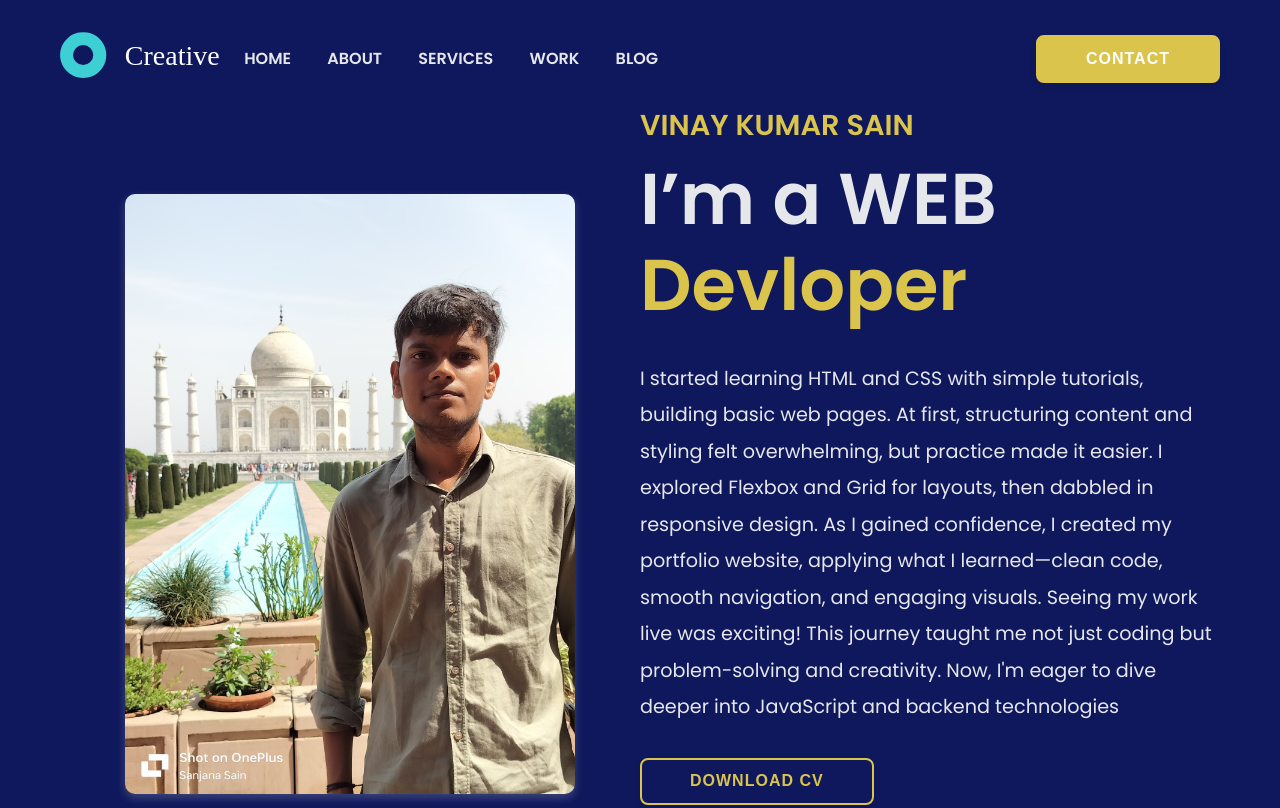
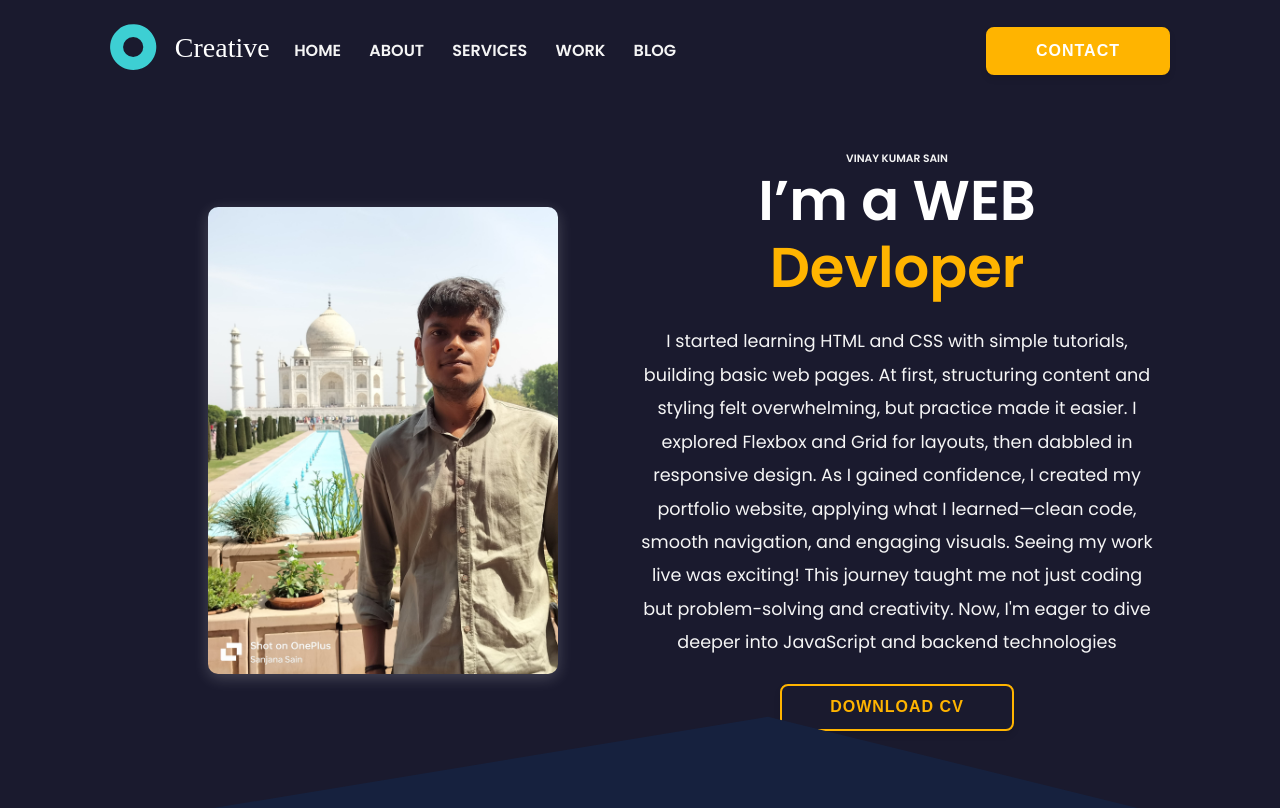
Before and after one commit to vinay5ain/CSS-and-HTML, a plain HTML site: page index.html in a window 1280 px wide. Shown: the top 808 px of the page. Drawn offline with nearby package versions, Linux system fonts and the light colour scheme; files whose address does not match are found by name.

Commit message:
Update style.css

```diff
--- a/style.css
+++ b/style.css
@@ -1,13 +1,13 @@
 @import 'utilities.css';
 
 :root {
-    --primary: #dac44c;
-    --secondary: #0f185c;
-    --dark: #042454;
-    --light: #E5E7EB;
-    --ternary: #374151;
-    --pure: #FFFFFF;
-    --accent: #8d4af0;
+    --primary: #ffb400;
+    --secondary: #1a1a2e;
+    --dark: #16213e;
+    --light: #f5f5f5;
+    --ternary: #0f3460;
+    --pure: #ffffff;
+    --accent: #e94560;
 }
 
 body {
@@ -15,6 +15,7 @@ body {
     background: var(--dark);
     color: var(--light);
     line-height: 1.6;
+    overflow-x: hidden;
 }
 
 html {
@@ -30,44 +31,28 @@ html {
 
 header {
     background: var(--secondary);
-    clip-path: polygon(0 0, 100% 0, 100% 100%, 70% 87%, 0 100%);
-    padding-bottom: 5rem;
+    clip-path: polygon(0 0, 100% 0, 100% 100%, 60% 85%, 0 100%);
+    padding-bottom: 4rem;
+    text-align: center;
 }
 
 .container {
-    max-width: 1200px;
+    max-width: 1100px;
     padding: 0 20px;
     margin: 0 auto;
 }
 
-@media (min-width: 576px) {
-    .container {
-        max-width: 540px;
-    }
-}
-
-@media (min-width: 768px) {
-    .container {
-        max-width: 720px;
-    }
-}
-
-@media (min-width: 992px) {
-    .container {
-        max-width: 960px;
-    }
-}
-
-@media (min-width: 1200px) {
-    .container {
-        max-width: 1200px;
-    }
+header nav {
+    padding: 1.5rem 0;
+    display: flex;
+    justify-content: space-between;
+    align-items: center;
 }
 
 header nav .left a {
     color: var(--light);
     text-decoration: none;
-    margin-right: 2rem;
+    margin-right: 1.5rem;
     text-transform: uppercase;
     font-weight: 600;
     transition: all .3s ease;
@@ -78,39 +63,27 @@ header nav .left a:hover {
     transform: scale(1.1);
 }
 
-header nav {
-    padding: 2rem 0;
-}
-
 .hero {
-    padding: 4rem 0;
+    padding: 3rem 1rem;
     display: flex;
     align-items: center;
     justify-content: space-between;
+    flex-wrap: wrap;
+    text-align: center;
 }
 
 .hero .left img {
-    width: 450px;
+    width: 350px;
     border-radius: 10px;
-    box-shadow: 0px 4px 10px rgba(255, 255, 255, 0.2);
-}
-
-.hero .right {
-    color: var(--light);
-}
-
-.hero .right h6 {
-    font-size: 1.8rem;
-    color: var(--primary);
-    margin-bottom: 0.5rem;
-    font-weight: bold;
+    box-shadow: 0px 4px 15px rgba(255, 255, 255, 0.2);
 }
 
 .hero .right h1 {
-    font-size: 4.5rem;
+    font-size: 3.5rem;
     font-weight: 700;
     line-height: 1.2;
-    margin-bottom: 2rem;
+    margin-bottom: 1.5rem;
+    color: var(--pure);
 }
 
 .hero .right h1 span {
@@ -119,55 +92,50 @@ header nav {
 
 .hero .right p {
     line-height: 1.9;
-    margin-bottom: 2rem;
-    font-size: 1.2rem;
+    margin-bottom: 1.5rem;
+    font-size: 1.1rem;
     color: var(--light);
 }
 
-.hero .right {
-    margin-top: -5rem;
-}
-
 section {
-    padding: 6rem 0;
+    padding: 5rem 1rem;
+    text-align: center;
 }
 
 section.services {
     background: var(--secondary);
-    padding: 6rem 0;
 }
 
 section.services .card-wrapper {
     display: grid;
-    grid-template-columns: repeat(auto-fit, minmax(300px, 1fr));
-    grid-gap: 2rem;
+    grid-template-columns: repeat(auto-fit, minmax(280px, 1fr));
+    gap: 2rem;
+    margin-top: 2rem;
 }
 
 section.services .card-wrapper .card {
-    background: var(--dark);
-    padding: 3rem 2rem;
-    position: relative;
+    background: var(--ternary);
+    padding: 2rem;
+    border-radius: 10px;
     text-align: center;
     transition: all .3s ease;
-    border-radius: 10px;
-    box-shadow: 0px 4px 10px rgba(0, 198, 207, 0.3);
+    box-shadow: 0px 4px 10px rgba(233, 69, 96, 0.3);
 }
 
 section.services .card-wrapper .card:hover {
     background: var(--primary);
-    transform: translateY(-10px);
+    transform: translateY(-8px);
 }
 
-section.services .card-wrapper .card:hover h2,
-section.services .card-wrapper .card:hover p {
+section.services .card-wrapper .card h2,
+section.services .card-wrapper .card p {
     color: var(--pure);
 }
 
 footer {
     background: var(--secondary);
     text-align: center;
-    padding: 5rem 0;
-    color: var(--light);
+    padding: 4rem 1rem;
 }
 
 footer .footer-socials a {
@@ -183,6 +151,23 @@ footer .footer-socials a:hover {
 }
 
 footer .copyright {
-    color: var(--ternary);
+    color: var(--light);
     font-size: 1rem;
 }
+
+@media (max-width: 768px) {
+    .hero {
+        flex-direction: column;
+        text-align: center;
+    }
+    .hero .left img {
+        width: 280px;
+    }
+    .hero .right h1 {
+        font-size: 2.5rem;
+    }
+    .container {
+        max-width: 100%;
+        padding: 0 15px;
+    }
+}
```
